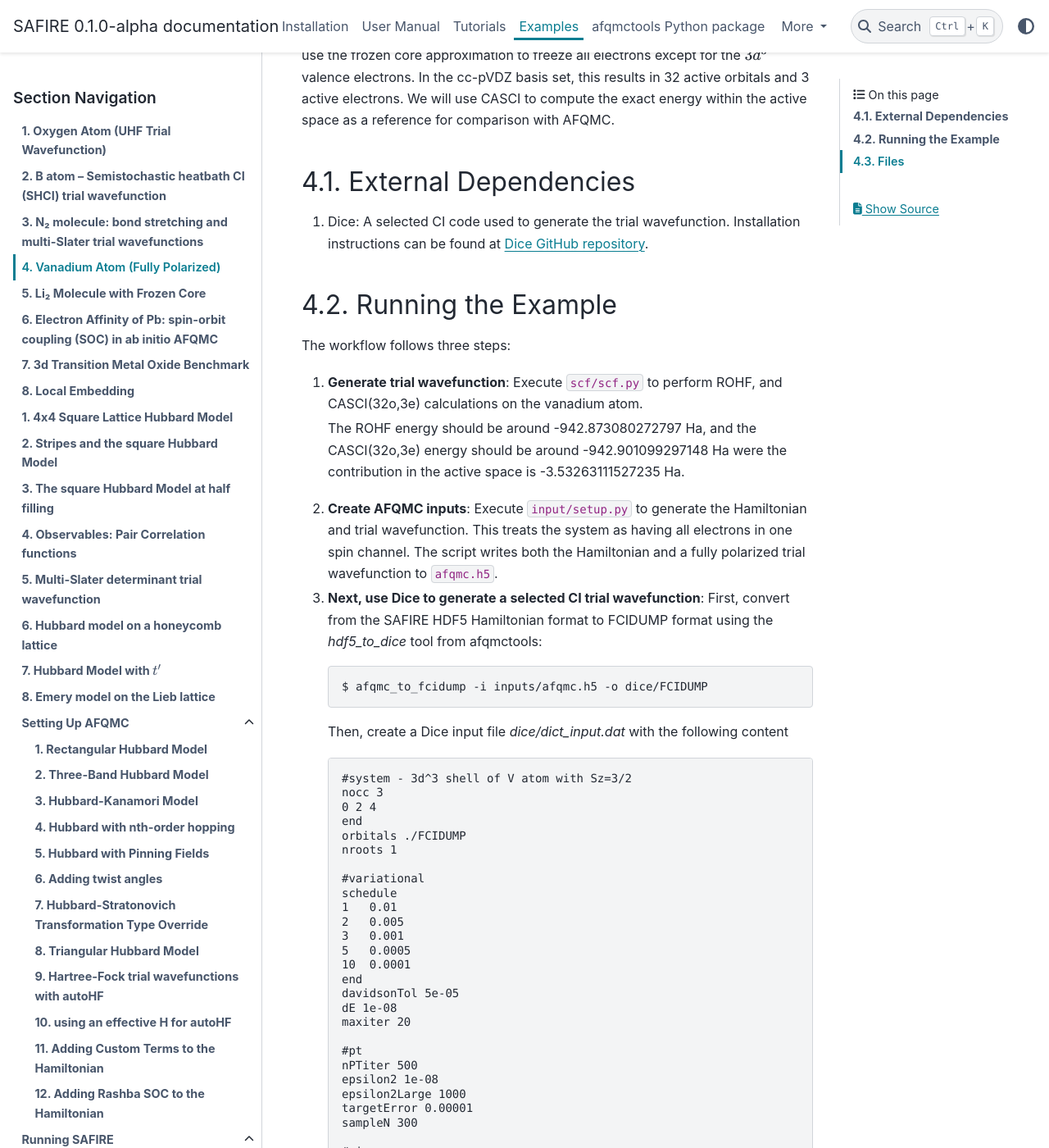
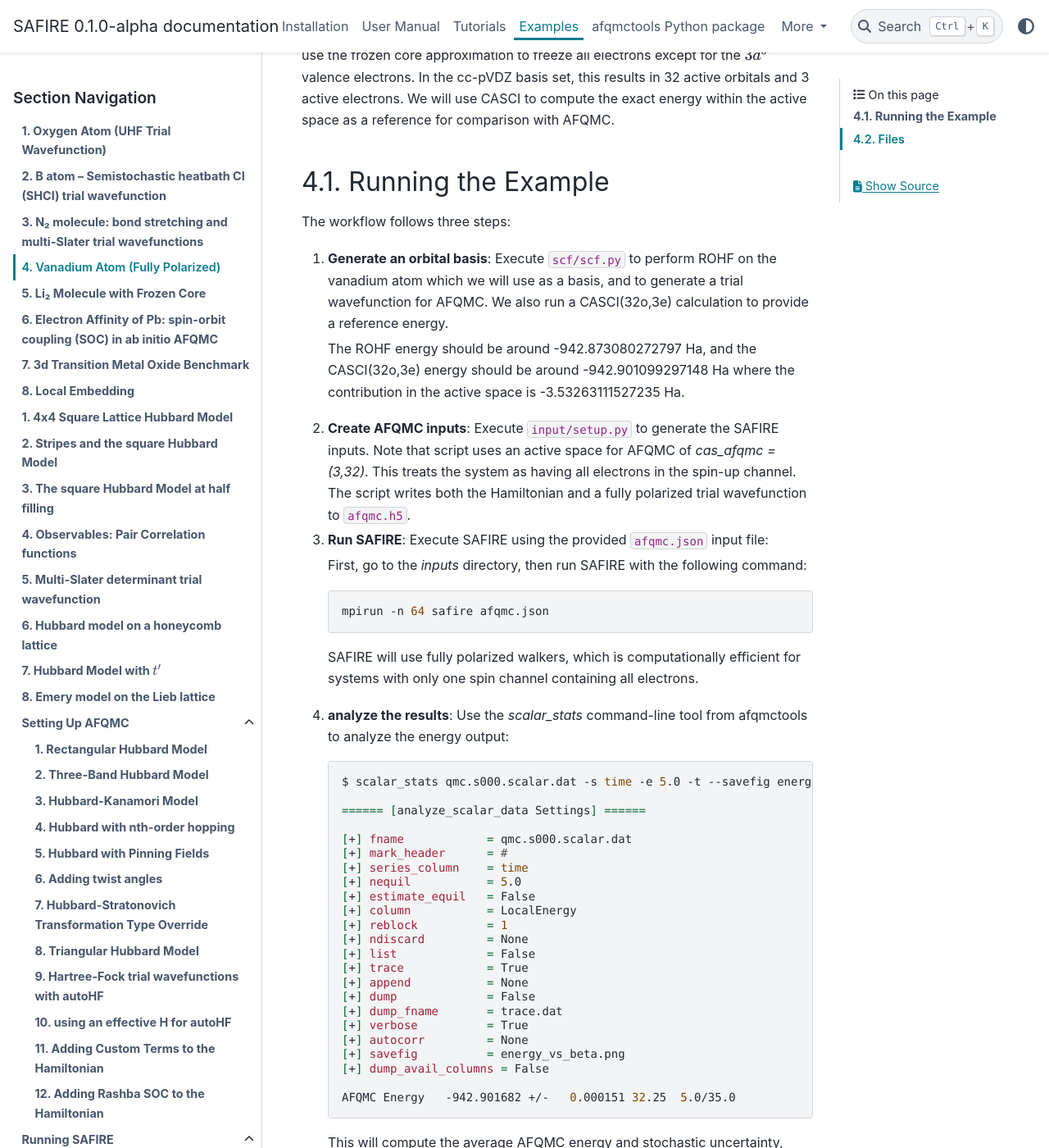
Before and after one commit to bkesk/SAFIRE, a Sphinx documentation site: the page built from docs/examples/molecules/04_V-fully_polarized/index.rst, in a window 1280 px wide and 1400 px high, scrolled down 254 px. Shown: the whole window at 82% size. Built offline with Sphinx 7.4.7 and the PyData theme 0.15.4, drawn with Linux system fonts in a browser that asks for light colours; some of the changed text lies outside the part shown.

Commit message:
examples: updates V atom example

```diff
--- a/docs/examples/molecules/04_V-fully_polarized/index.rst
+++ b/docs/examples/molecules/04_V-fully_polarized/index.rst
@@ -9,96 +9,61 @@ We will use the frozen core approximation to freeze all electrons except for the
 In the cc-pVDZ basis set, this results in 32 active orbitals and 3 active electrons.
 We will use CASCI to compute the exact energy within the active space as a reference for comparison with AFQMC.
 
-External Dependencies
----------------------
-
-1. Dice: A selected CI code used to generate the trial wavefunction.
-   Installation instructions can be found at `Dice GitHub repository <https://github.com/sanshar/Dice>`_.
-
 Running the Example
 -------------------
 
 The workflow follows three steps:
 
-1. **Generate trial wavefunction**: Execute ``scf/scf.py`` to perform ROHF, and CASCI(32o,3e) calculations on the vanadium atom.
+1. **Generate an orbital basis**: Execute ``scf/scf.py`` to perform ROHF on the vanadium atom which we will use as a basis,
+   and to generate a trial wavefunction for AFQMC.
+   We also run a CASCI(32o,3e) calculation to provide a reference energy.
 
    The ROHF energy should be around -942.873080272797 Ha, and the CASCI(32o,3e) energy should be
-   around -942.901099297148 Ha were the contribution in the active space is -3.53263111527235 Ha.
+   around -942.901099297148 Ha where the contribution in the active space is -3.53263111527235 Ha.
 
-2. **Create AFQMC inputs**: Execute ``input/setup.py`` to generate the Hamiltonian and trial wavefunction. This treats the system as having all electrons in one spin channel.
+2. **Create AFQMC inputs**: Execute ``input/setup.py`` to generate the SAFIRE inputs.
+   Note that script uses an active space for AFQMC of `cas_afqmc = (3,32)`.
+   This treats the system as having all electrons in the spin-up channel.
    The script writes both the Hamiltonian and a fully polarized trial wavefunction to ``afqmc.h5``.
 
-3. **Next, use Dice to generate a selected CI trial wavefunction**:
-   First, convert from the SAFIRE HDF5 Hamiltonian format to FCIDUMP format using the `hdf5_to_dice` tool from afqmctools:
+3. **Run SAFIRE**: Execute SAFIRE using the provided ``afqmc.json`` input file:
 
-   .. code-block:: bash
-
-      $ afqmc_to_fcidump -i inputs/afqmc.h5 -o dice/FCIDUMP
-
-   Then, create a Dice input file `dice/dict_input.dat` with the following content
-
-   .. code-block:: text
-
-      #system - 3d^3 shell of V atom with Sz=3/2
-      nocc 3
-      0 2 4
-      end
-      orbitals ./FCIDUMP
-      nroots 1
-
-      #variational
-      schedule
-      1   0.01
-      2   0.005
-      3   0.001
-      5   0.0005
-      10  0.0001
-      end
-      davidsonTol 5e-05
-      dE 1e-08
-      maxiter 20
-
-      #pt
-      nPTiter 500
-      epsilon2 1e-08
-      epsilon2Large 1000
-      targetError 0.00001
-      sampleN 300
-
-      #misc
-      printBestDeterminants 2000 # this is for the output file in ASCII format
-
-
-   Run Dice using the provided input file as follows:
-
-   .. code-block:: bash
-
-      $ dice dice/dict_input.dat &> dice/output.dat
-
-   And convert to the SAFIRE format using afqmctools,
-
-   .. code-block:: bash
-
-      $ dice_to_hdf5 -o inputs/shci_wfn.h5 -i dice/output.dat -n 100 -v
-      Number of electrons: up:3, down:0
-      PHMSD trial wavfunction -> using uhf-like walkers
-
-
-4. **Run SAFIRE**: Execute SAFIRE using the provided ``afqmc.json`` input file:
+   First, go to the `inputs` directory, then run SAFIRE with the following command:
 
    .. code-block:: bash
 
       mpirun -n 64 safire afqmc.json
 
-   SAFIRE will use fully polarized walkers, which is computationally efficient for ferromagnetic systems.
+   SAFIRE will use fully polarized walkers, which is computationally efficient for systems with only one spin
+   channel containing all electrons.
 
-5. **analyze the results**: Use the `scalar_stats` command-line tool from afqmctools to analyze the energy output:
+4. **analyze the results**: Use the `scalar_stats` command-line tool from afqmctools to analyze the energy output:
 
    .. code-block:: bash
 
-      $ scalar_stats qmc.s000.scalar.dat -s time -e 5.0 -t
+      $ scalar_stats qmc.s000.scalar.dat -s time -e 5.0 -t --savefig energy_vs_beta.png
 
-      FILL IN!!
+      ====== [analyze_scalar_data Settings] ======
+
+      [+] fname            = qmc.s000.scalar.dat
+      [+] mark_header      = #
+      [+] series_column    = time
+      [+] nequil           = 5.0
+      [+] estimate_equil   = False
+      [+] column           = LocalEnergy
+      [+] reblock          = 1
+      [+] ndiscard         = None
+      [+] list             = False
+      [+] trace            = True
+      [+] append           = None
+      [+] dump             = False
+      [+] dump_fname       = trace.dat
+      [+] verbose          = True
+      [+] autocorr         = None
+      [+] savefig          = energy_vs_beta.png
+      [+] dump_avail_columns = False
+
+      AFQMC Energy   -942.901682 +/-   0.000151 32.25  5.0/35.0
 
    This will compute the average AFQMC energy and stochastic uncertainty, using an equilibration time of 5.0 Ha^{-1}.
    The `-t` flag will generate a plot of the energy as a function of imaginary time if running locally.
@@ -106,13 +71,21 @@ The workflow follows three steps:
    In either case, you should see the following output if you used the same settings as in the provided `afqmc.json` file and
    above.
 
+      .. image:: energy_vs_beta.png
+         :alt: AFQMC local energy as a function of imaginary time for the fully polarized vanadium example.
+         :width: 80%
+         :align: center
+
+
+5. compare with the reference CASCI energy: The AFQMC energy, -942.9017(2) Ha, agrees with the CASCI energy, -942.902141 Ha,
+   which is the exact energy within the active space, to well within chemical accuracy.
 
 See ``run.sh`` for execution details. The ``dice/`` directory contains an alternative trial wavefunction generation approach using selected CI.
 
 Files
 -----
 
-**SCF/CASSCF Calculation** (``scf/scf.py``):
+**SCF/CASCI Calculation** (``scf/scf.py``):
 
 .. literalinclude:: scf/scf.py
    :language: python
--- a/docs/examples/molecules/04_V-fully_polarized/inputs/setup.py
+++ b/docs/examples/molecules/04_V-fully_polarized/inputs/setup.py
@@ -8,8 +8,6 @@
 #
 #      http://www.apache.org/licenses/LICENSE-2.0
 
-import numpy as np
-
 from afqmctools.utils.pyscf_utils import load_from_pyscf_chk_mol
 from afqmctools.hamiltonian.mol import write_hamil_mol
 from afqmctools.wavefunction.mol import write_wfn_mol
@@ -19,13 +17,11 @@ def main():
 
     # inputs
     basis_chk = '../scf/rohf.chk'
-    wfn_chk = '../scf/uhf.chk'
     chol_tol = 1e-5
     cas_afqmc = (3,32)
 
     # output
     fout = 'afqmc.h5'
-
 
     basis_scf_data = load_from_pyscf_chk_mol(basis_chk, 'scf')
 
@@ -50,6 +46,12 @@ def main():
         cas=cas_afqmc  # provide the CAS info here
     )
 
+    write_wfn_mol(
+        scf_data = basis_scf_data,
+        filename = fout,
+        cas = cas_afqmc  # must match the CAS info used in write_hamil_mol!
+    )
+
 
 if __name__ == '__main__':
     main()
--- a/docs/examples/molecules/04_V-fully_polarized/scf/scf.py
+++ b/docs/examples/molecules/04_V-fully_polarized/scf/scf.py
@@ -34,12 +34,19 @@ def main():
     mf.chkfile = 'rohf.chk'
     mf.kernel()
 
-    mf.analyze()
+    # Report ROHF energy decomposition and total energy.
+    e_elec, e_coul = mf.energy_elec()
+    e_nuc = mf.energy_nuc()
+    e_one = e_elec - e_coul
+    e_tot = mf.e_tot
 
-    # this will be a trial wavefunction
-    uhf = scf.UHF(single_mol).newton()
-    uhf.chkfile = 'uhf.chk'
-    uhf.kernel()
+    print("ROHF one-electron energy: ", e_one)
+    print("ROHF Coulomb/exchange energy: ", e_coul)
+    print("ROHF electronic energy: ", e_elec)
+    print("ROHF nuclear repulsion energy: ", e_nuc)
+    print("ROHF total energy: ", e_tot)
+
+
 
     # Getting a reference energy:
     mycas = mcscf.CASCI(mf,32,3)
```
Also changed, not shown: docs/examples/molecules/04_V-fully_polarized/inputs/afqmc.json (+2 -5 lines), docs/examples/molecules/04_V-fully_polarized/energy_vs_beta.png (added), 4 other files.
